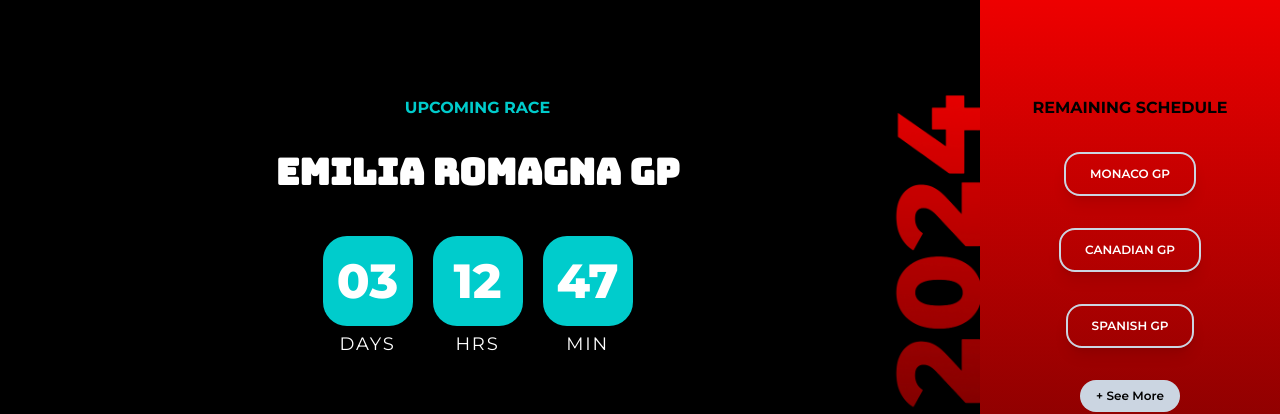
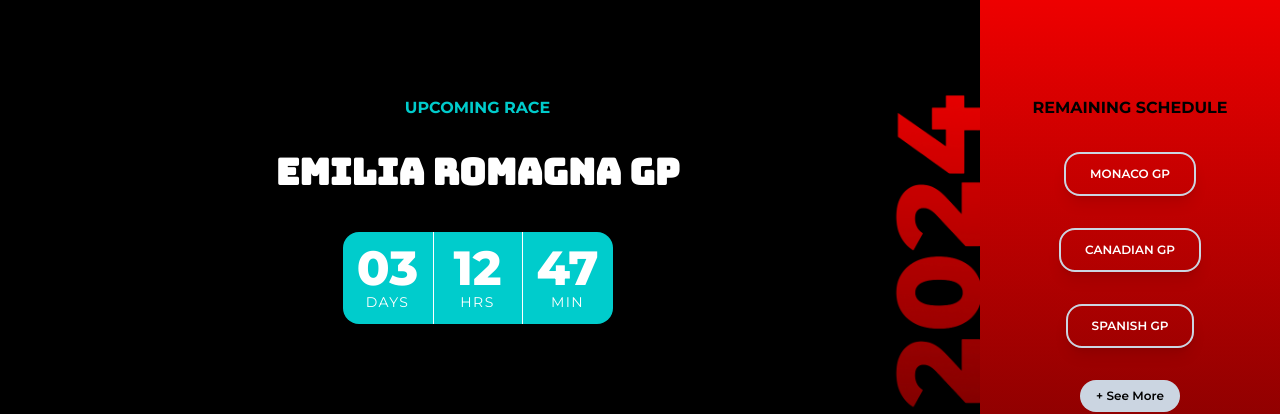
Before and after one commit to allisonkuo/f1-display, a Next.js app: page / in a window 1280 px wide. Shown: the top 414 px of the page. Built offline with nearby package versions, Linux system fonts and the light colour scheme.

Commit message:
Add another option for countdown timer styling. Kept the old one b/c undecided which I like more

```diff
--- a/src/app/[race]/layout.tsx
+++ b/src/app/[race]/layout.tsx
@@ -1,4 +1,4 @@
-export default function CalendarLayout({
+export default function RaceLayout({
   children,
 }: {
   children: React.ReactNode;
--- a/src/app/[race]/page.tsx
+++ b/src/app/[race]/page.tsx
@@ -5,7 +5,7 @@
 import Image from 'next/image';
 import Link from 'next/link';
 
-export default function RaceCalendar() {
+export default function RaceDetails() {
   return (
     <div className='flex w-full space-x-4'>
       {/* May have to use a fixed width to get proportion right */}
--- a/src/app/layout.tsx
+++ b/src/app/layout.tsx
@@ -1,15 +1,21 @@
 import type { Metadata } from 'next';
-import { Bungee } from 'next/font/google';
+import { Bungee, Orbitron, Paytone_One, Russo_One } from 'next/font/google';
 import { Inter } from 'next/font/google';
 import { Montserrat } from 'next/font/google';
 import './globals.css';
 
+// Other options: Russo One at 700
+//                Orbitron at 900
+//                Payton One at 400
 const bungee = Bungee({
   weight: '400',
   variable: '--font-bungee',
   subsets: ['latin'],
 });
-const inter = Inter({ variable: '--font-inter', subsets: ['latin'] });
+const inter = Inter({
+  variable: '--font-inter',
+  subsets: ['latin'],
+});
 const montserrat = Montserrat({
   variable: '--font-montserrat',
   subsets: ['latin'],
--- a/src/components/UpcomingRace/CountdownTimer.tsx
+++ b/src/components/UpcomingRace/CountdownTimer.tsx
@@ -3,10 +3,28 @@
 
 const Countdown = (): React.ReactNode => {
   return (
-    <div className='flex space-x-3'>
-      <CountdownTimerElement time='03' unit='days' />
+    <div className='flex space-x-0 pt-2'>
+      {/* <CountdownTimerElement time='03' unit='days' />
       <CountdownTimerElement time='12' unit='hrs' />
-      <CountdownTimerElement time='47' unit='min' />
+      <CountdownTimerElement time='47' unit='min' /> */}
+      <div className=''>
+        <div className='flex flex-col w-[90px] py-3 bg-f1-teal justify-center items-center rounded-l-2xl'>
+          <p className='text-white text-5xl font-extrabold'>03</p>
+          <p className='text-sm uppercase text-white tracking-widest'>days</p>
+        </div>
+      </div>
+      <div>
+        <div className='flex flex-col w-[90px] py-3 bg-f1-teal justify-center items-center border-x border-white'>
+          <p className='text-white text-5xl font-extrabold'>12</p>
+          <p className='text-sm uppercase text-white tracking-widest'>hrs</p>
+        </div>
+      </div>
+      <div>
+        <div className='flex flex-col w-[90px] py-3 bg-f1-teal justify-center items-center rounded-r-2xl'>
+          <p className='text-white text-5xl font-extrabold'>47</p>
+          <p className='text-sm uppercase text-white tracking-widest'>min</p>
+        </div>
+      </div>
     </div>
   );
 };
--- a/src/components/UpcomingRace/UpcomingRace.tsx
+++ b/src/components/UpcomingRace/UpcomingRace.tsx
@@ -2,7 +2,7 @@
 
 const UpcomingRace = () => {
   return (
-    <div className='flex flex-col items-center text-center space-y-8 mb-5'>
+    <div className='flex flex-col items-center text-center space-y-8'>
       <div>
         <h4 className='uppercase font-bold text-f1-teal font-sans'>
           Upcoming Race
```
